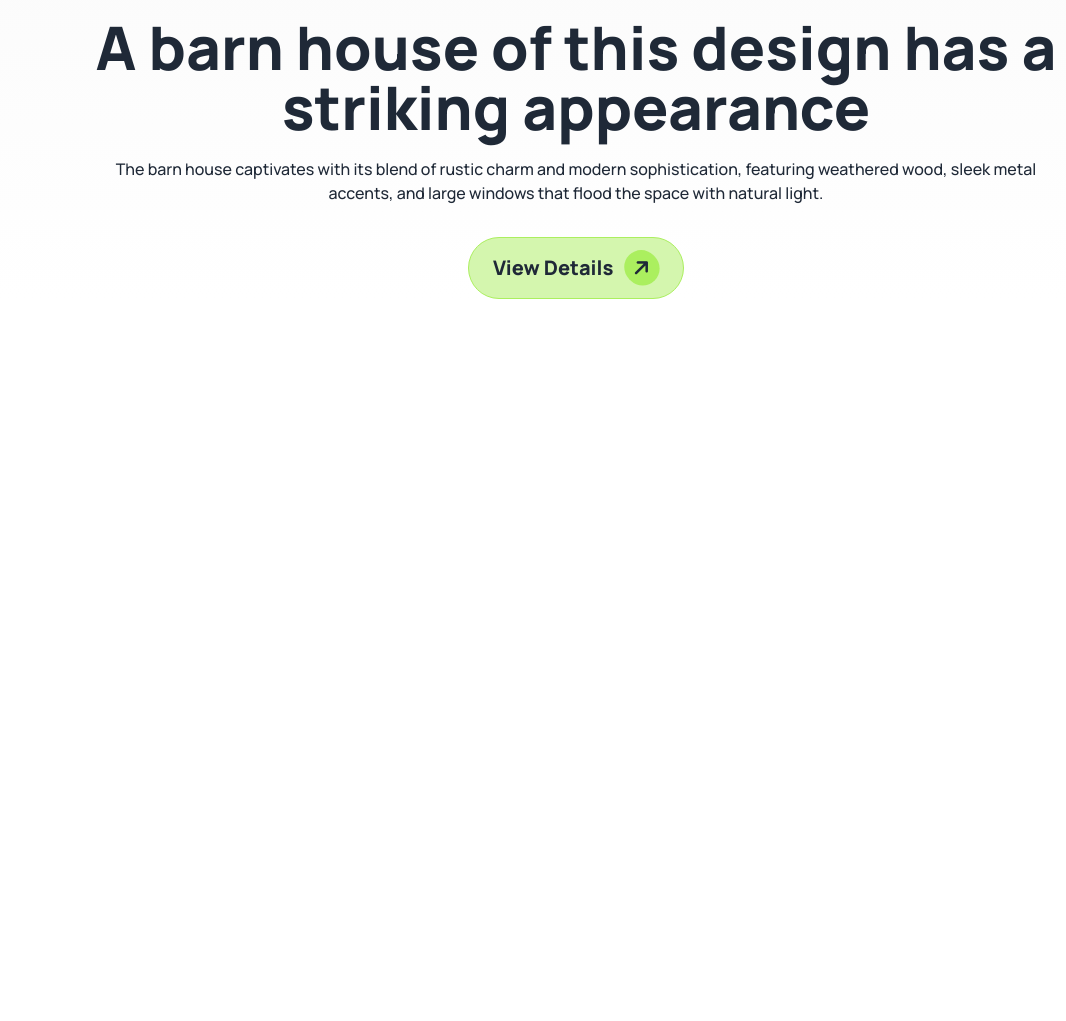
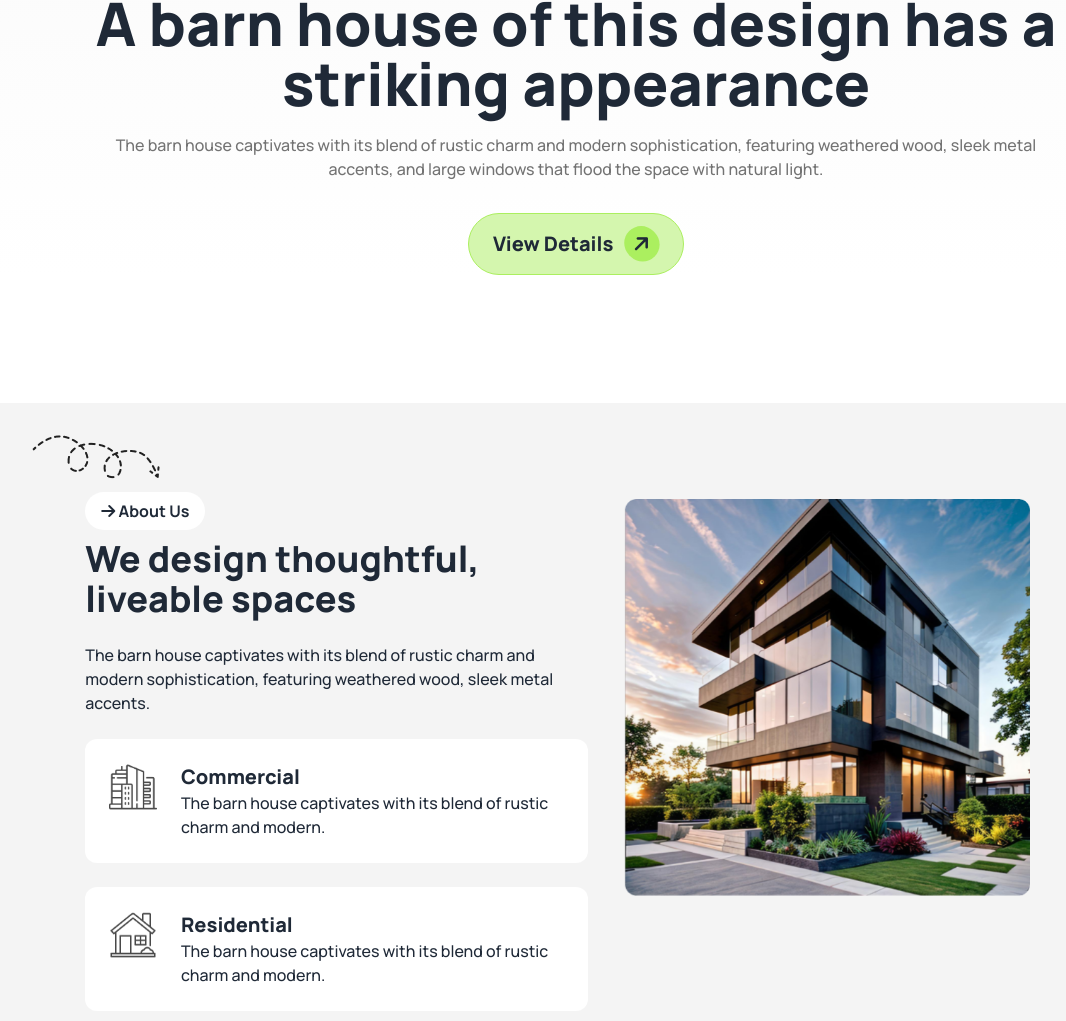
Before and after one commit to arifhassansky/rinterio-design, a plain HTML site: page index.html in a window 1280 px wide. Shown: the part 473-1494 px from the top of the page, without its empty margins (64-1130 px from the left). Before the commit the page ends 900 px from the top, so only its background shows below. Drawn offline with nearby package versions, Linux system fonts and the light colour scheme.

Commit message:
added thoughtful section

```diff
--- a/index.html
+++ b/index.html
@@ -35,6 +35,8 @@
             colors: {
               primary: "#ABEF5F",
               secondary: "#494949",
+              thirdly: "#737373",
+              primary_bg: "#F4F4F4",
             },
             fontFamily: {
               manrope: "Manrope",
@@ -48,7 +50,7 @@
     <!-- Header Start -->
     <header class="bg-gradient-to-b from-[#F6F6F6] to-white mb-32">
       <!-- navbar start -->
-      <nav class="pt-12 sm:w-10/12 mx-auto">
+      <nav class="pt-6 sm:w-10/12 mx-auto">
         <div class="navbar">
           <div class="navbar-start">
             <i
@@ -107,11 +109,15 @@
 
       <!-- banner section start -->
       <section class="w-11/12 mx-auto flex flex-col items-center">
+        <!-- banner image -->
         <div class="mb-5">
           <img src="assets/banner.png" alt="" />
         </div>
+        <!-- banner content -->
         <div class="text-center">
-          <h1 class="text-3xl sm:text-6xl font-black text-center mb-5">
+          <h1
+            class="text-3xl sm:text-4xl md:text-4xl lg:text-6xl font-black text-center mb-5"
+          >
             A barn house of this design has a <br />
             striking appearance
           </h1>
@@ -120,7 +126,7 @@
             sophistication, featuring weathered wood, sleek metal <br />
             accents, and large windows that flood the space with natural light.
           </p>
-          <div class="">
+          <!-- banner button -->
           <button
             class="bg-[#D4F6AE] text-xl font-black py-3 px-6 rounded-full border border-primary"
           >
@@ -130,11 +136,67 @@
             ></i>
           </button>
         </div>
-        </div>
       </section>
     </header>
     <!-- Main Start -->
-    <main></main>
+    <main>
+      <!-- Thoughful section start -->
+      <section class="bg-primary_bg relative">
+        <!-- vector -->
+        <div class="absolute top-8 left-24 hidden lg:block">
+          <img src="assets/Vector.png" alt="" />
+        </div>
+        <div
+          class="px-4 w-11/12 mx-auto py-6 sm:p-12 lg:p-24 flex flex-col lg:flex-row gap-9"
+        >
+          <!-- hero content -->
+          <div class="">
+            <div class="text-center lg:text-left">
+              <span class="font-bold bg-white px-4 py-2 rounded-full"
+                ><i class="fa-solid fa-arrow-right"></i> About Us</span
+              >
+            </div>
+            <div class="text-center lg:text-left">
+              <h1 class="text-3xl sm:text-4xl font-black mb-6 mt-4">
+                We design thoughtful, <br />
+                liveable spaces
+              </h1>
+              <p class="font-medium mb-6">
+                The barn house captivates with its blend of rustic charm and
+                <br class="hidden lg:block" />
+                modern sophistication, featuring weathered wood, sleek metal
+                accents.
+              </p>
+            </div>
+
+            <div class="flex gap-6 bg-white p-6 rounded-xl">
+              <div><img src="assets/commercial.png" alt="" /></div>
+              <div>
+                <h1 class="font-extrabold text-xl">Commercial</h1>
+                <p class="font-medium">
+                  The barn house captivates with its blend of rustic charm and
+                  modern.
+                </p>
+              </div>
+            </div>
+            <div class="flex gap-6 mt-6 bg-white p-6 rounded-xl">
+              <div><img src="assets/residential.png" alt="" /></div>
+              <div>
+                <h1 class="font-extrabold text-xl">Residential</h1>
+                <p class="font-medium">
+                  The barn house captivates with its blend of rustic charm and
+                  modern.
+                </p>
+              </div>
+            </div>
+          </div>
+          <!-- hero image -->
+          <div>
+            <img class="w-full lg:w-11/12" src="assets/Rectangle.png" alt="" />
+          </div>
+        </div>
+      </section>
+    </main>
     <!-- Footer Start -->
     <footer></footer>
   </body>
```
Lines whose indentation alone changed are shown as unchanged.
